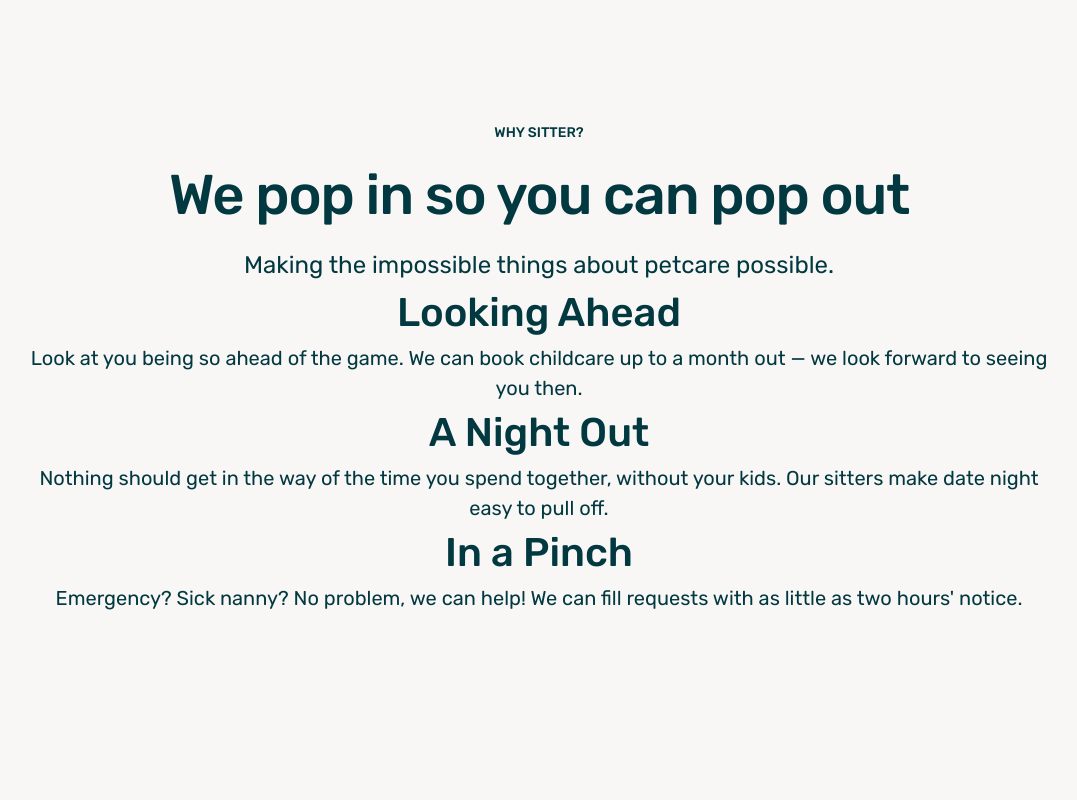
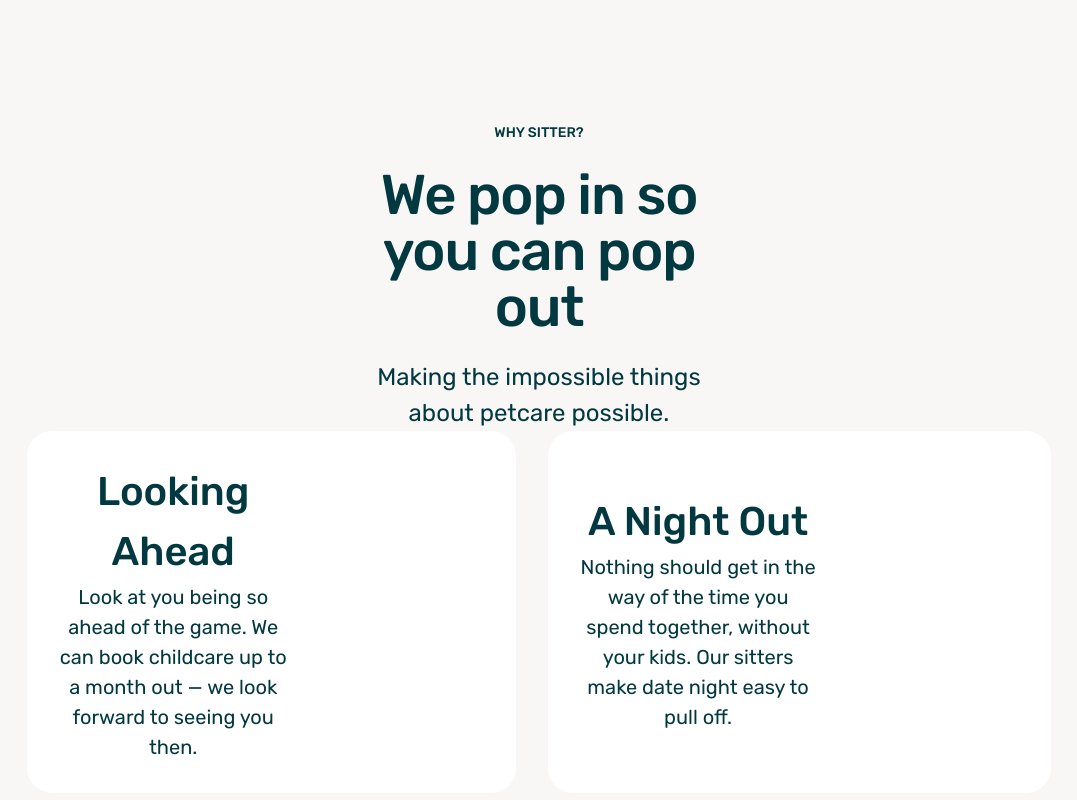
Before and after one commit to samsonc89/otter-replica, a React (Vite) app: page / in a window 1280 px wide. Shown: the part 2400-3200 px from the top of the page, without its empty margins (101-1178 px from the left). Before the commit the page ends 3093 px from the top, so only its background shows below. Built offline with nearby package versions, Linux system fonts and the light colour scheme.

Commit message:
Adjust padding to cards

```diff
--- a/src/containers/Why/why.css
+++ b/src/containers/Why/why.css
@@ -3,17 +3,38 @@
   width: 80%;
 }
 
-.why-text-wrapper {
+.why-heading-wrapper {
   width: 35%;
   margin: 0 auto;
 }
 
+.why-content-wrapper {
+  display: flex;
+  flex-direction: column;
+  gap: 2rem;
+}
+
+.why-card {
+  background-color: var(--light-asset-bg-color);
+  border-radius: 25px;
+  display: flex;
+  padding: 3%;
+  align-items: center;
+}
 .why-card-heading {
   font-size: 2.5rem;
   font-weight: 500;
 }
+.why-card-text-wrapper {
+  max-width: 54%;
+}
 .why-card-text {
   font-size: 1.25rem;
+}
+
+.why-row1 {
+  display: flex;
+  gap: 2rem;
 }
 
 @media screen and (max-width: 991px) {
```
